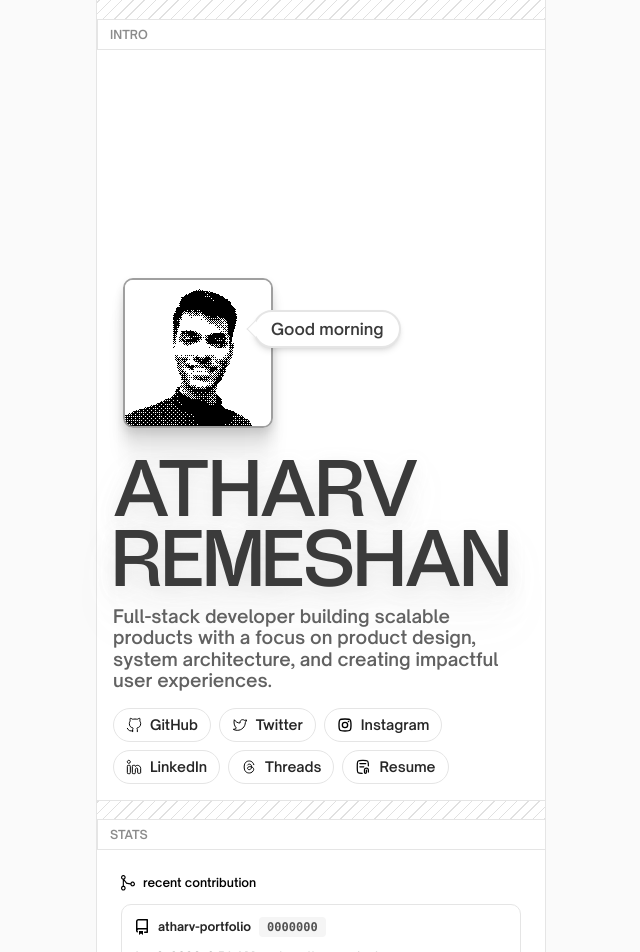
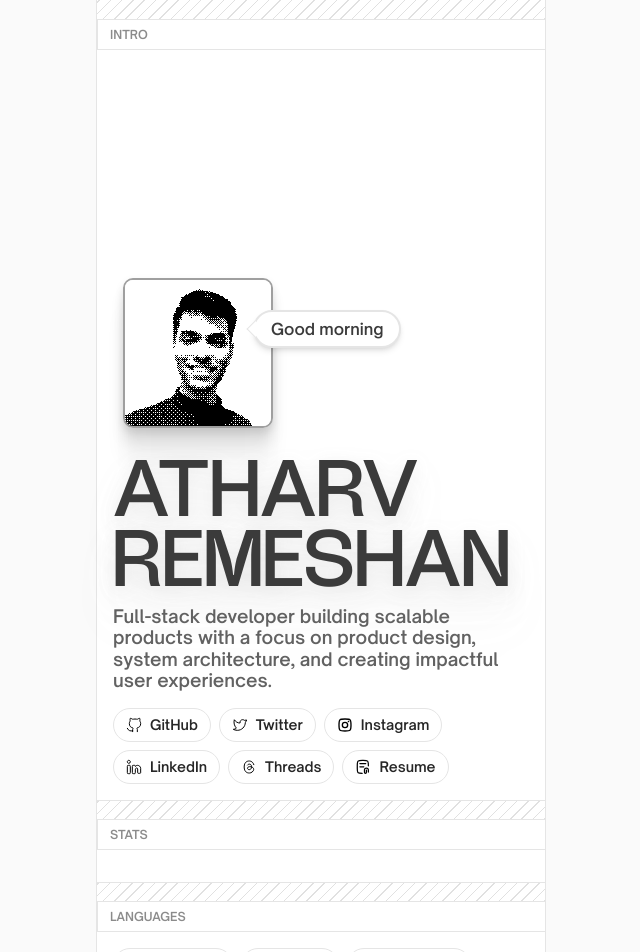
Before and after one commit to atharv-rem/atharv-portfolio, a Next.js app: page / in a window 1280 px wide. Shown: the top 952 px of the page, without its empty margins (319-959 px from the left). Built offline with nearby package versions, Linux system fonts and the light colour scheme; no server answers.

Commit message:
blocked recent contribution for timebeing

```diff
--- a/app/components/github_page.tsx
+++ b/app/components/github_page.tsx
@@ -10,7 +10,7 @@ export default function GitHubPage() {
         </div>
         <div className="w-full max-w-[450px] mt-4 flex flex-col">
           <GithubContributions />
-          <LatestCommitCard />
+          {/* <LatestCommitCard /> */}
         </div>
     </div>
   );
```
